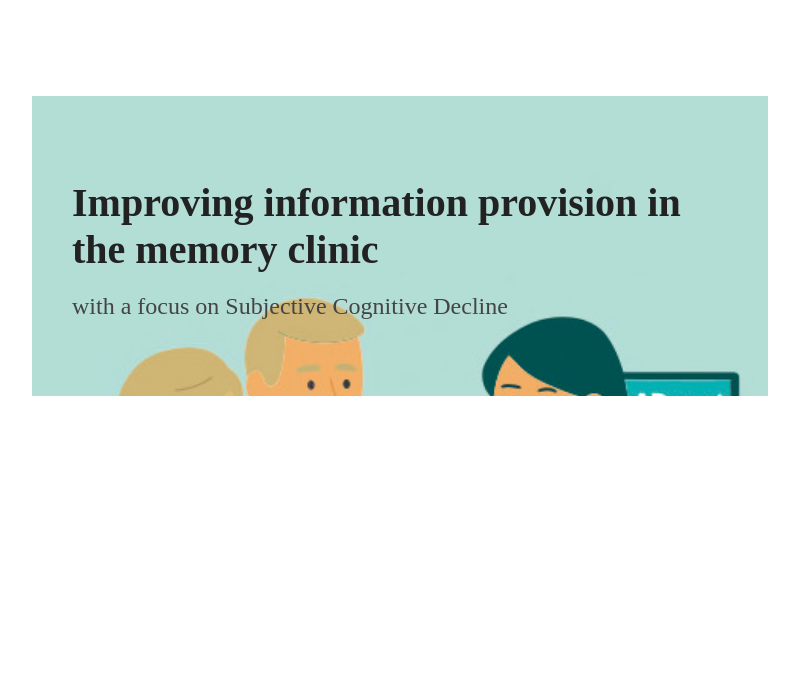
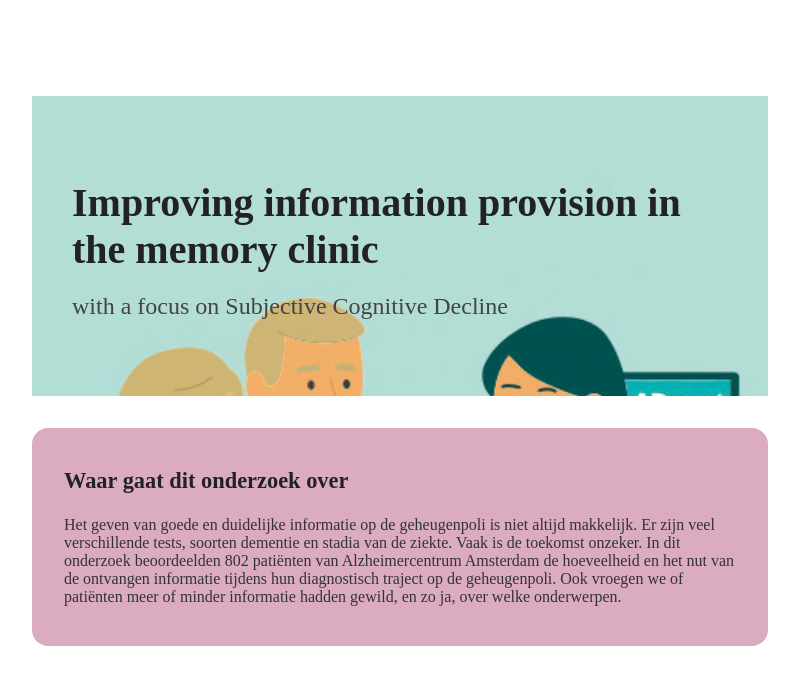
Before and after one commit to JCZuurmond/hma-hendriksen-dissertatie-website, a SvelteKit app: page / in a window 1280 px wide. Shown: the top 684 px of the page, without its empty margins (240-1039 px from the left). Built offline with nearby package versions, Linux system fonts and the light colour scheme.

Commit message:
Add about section

```diff
--- a/src/routes/+page.svelte
+++ b/src/routes/+page.svelte
@@ -7,6 +7,18 @@
     <h1>Improving information provision in the memory clinic</h1>
     <h2>with a focus on Subjective Cognitive Decline</h2>
   </div>
+  <section class="about-section">
+    <h3>Waar gaat dit onderzoek over</h3>
+    <p>
+      Het geven van goede en duidelijke informatie op de geheugenpoli is niet
+      altijd makkelijk. Er zijn veel verschillende tests, soorten dementie en
+      stadia van de ziekte. Vaak is de toekomst onzeker. In dit onderzoek
+      beoordeelden 802 patiënten van Alzheimercentrum Amsterdam de hoeveelheid
+      en het nut van de ontvangen informatie tijdens hun diagnostisch traject op
+      de geheugenpoli. Ook vroegen we of patiënten meer of minder informatie
+      hadden gewild, en zo ja, over welke onderwerpen.
+    </p>
+  </section>
 </main>
 
 <style>
@@ -52,4 +64,23 @@
       font-size: 1.25rem;
     }
   }
+    .about-section {
+      width: 100%;
+      max-width: 800px;
+      margin: 2rem auto 0 auto;
+      padding: 2.5rem 2rem;
+      background-color: rgb(219, 171, 194); /* Suggested color */
+      border-radius: 1rem;
+      box-sizing: border-box;
+    }
+    .about-section h3 {
+      margin-top: 0;
+      font-size: 1.4rem;
+      color: #222;
+    }
+    .about-section p {
+      color: #333;
+      font-size: 1rem;
+      margin-bottom: 0;
+    }
 </style>
```
